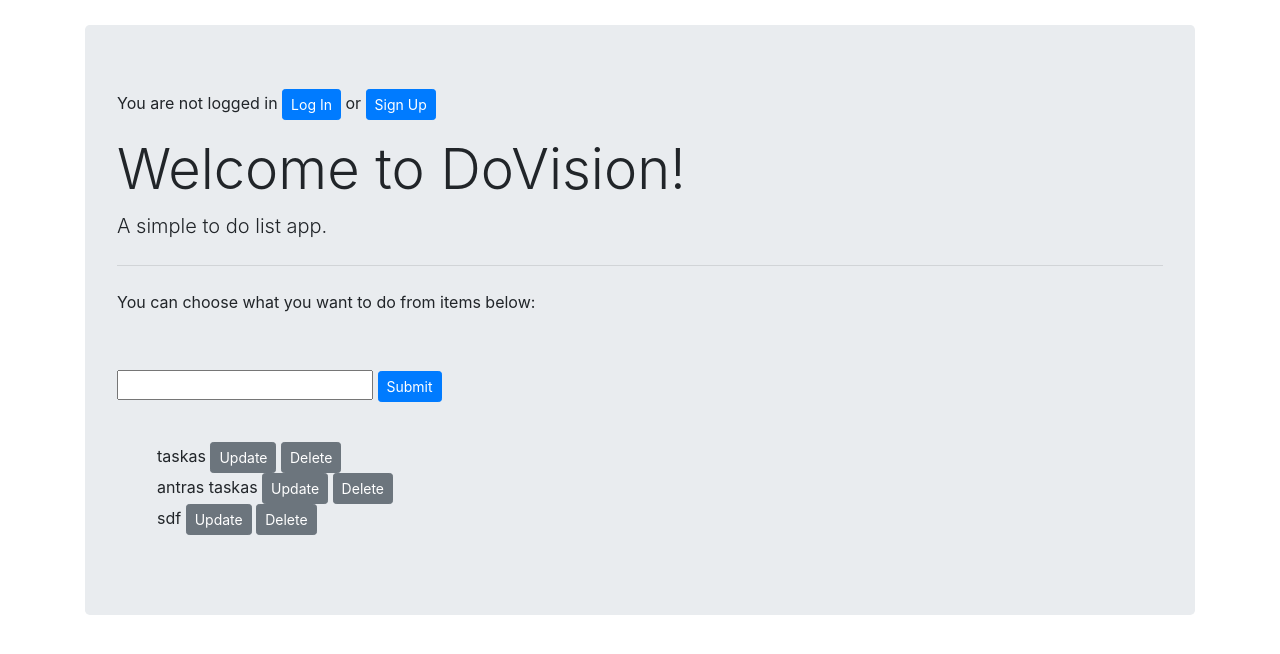
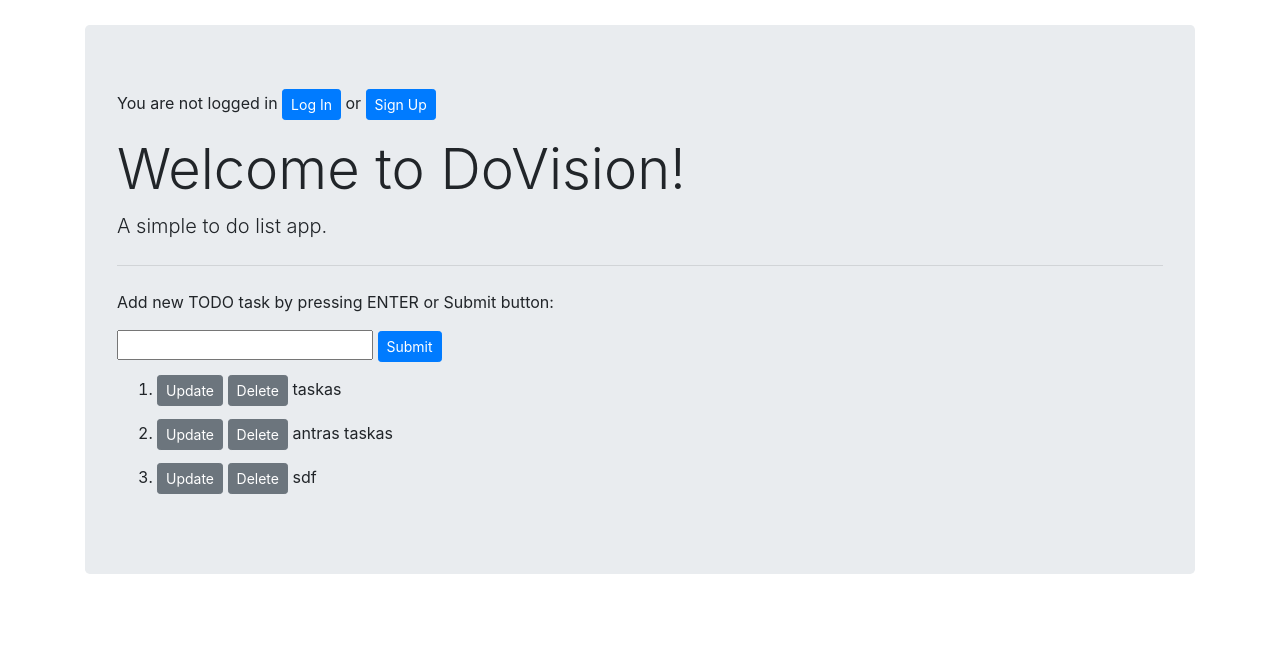
Before and after one commit to ponasObuolys/dovision, a Django app: page / in a window 1280 px wide. Shown: the top 654 px of the page. Run offline with Django 3.2, Linux system fonts and the light colour scheme; data comes from the database, SQL or seed files in the repository; both versions use the stored data as it was after the commit.

Commit message:
Design fixes

```diff
--- a/doVision/templates/home.html
+++ b/doVision/templates/home.html
@@ -22,32 +22,31 @@
             <h1 class="display-4">Welcome to DoVision!</h1>
             <p class="lead">A simple to do list app.</p>
             <hr class="my-4">
-            <p>You can choose what you want to do from items below:</p>
+            <p>Add new TODO task by pressing ENTER or Submit button:</p>
             {% endblock %}
-            <p><br></p>
 
             <form method="POST" action="/">
                 {% csrf_token %}
                 {{ form.title }}
                 <input class="btn btn-primary btn-sm" type="submit" name="Add Task">
-                <p><br></p>
             </form>
 
-                <ul  class="taskList">
-
+                <ol class="taskList" style="line-height: 80%">
                     {% for task in tasks %}
                         <div>
-                            {% if task.completed == True %}
-                            <strike>{{task}}</strike>
-                            {% else %}
-                            <span>{{task}}</span>
-                            {% endif %}
-                            <a class="btn btn-secondary btn-sm" href="{% url 'update_task' task.id %}">Update</a>
-                            <a class="btn btn-secondary btn-sm" href="{% url 'delete' task.id %}">Delete</a>
+                            <br>
+                                <li>
+                                <a class="btn btn-secondary btn-sm" href="{% url 'update_task' task.id %}">Update</a>
+                                <a class="btn btn-secondary btn-sm" href="{% url 'delete' task.id %}">Delete</a>
+                                {% if task.completed == True %}
+                                <strike>{{task}}</strike>
+                                {% else %}
+                                <span>{{task}}</span>
+                                {% endif %}
+                                </li>
                         </div>
                     {% endfor %}
-
-                </ul>
+                </ol>
         </div>
     </div>
 
```
Also changed, not shown: db.sqlite3.
